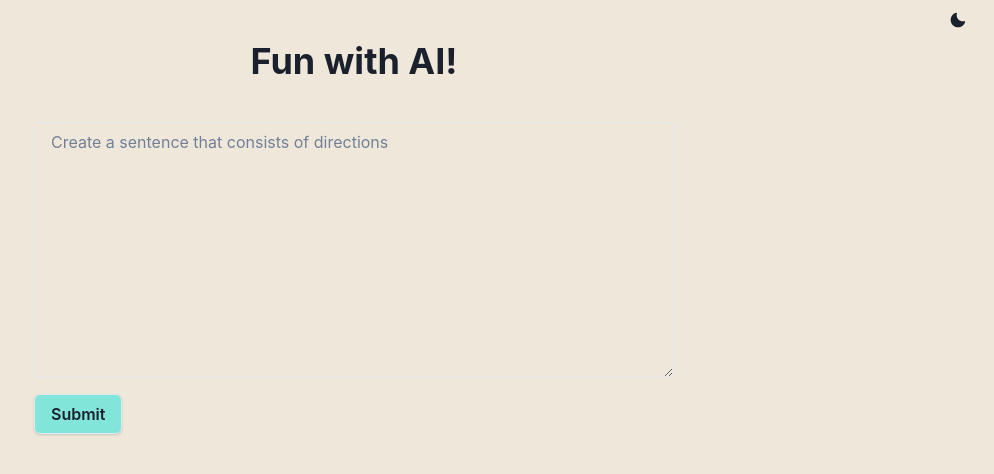
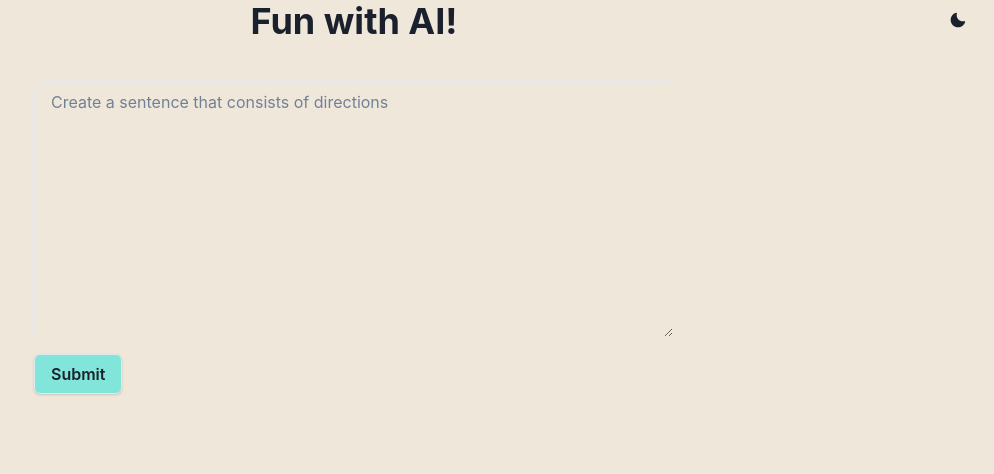
Before and after one commit to Johnnie71/OpenAI, a Next.js app: page / in a window 1280 px wide. Shown: the top 474 px of the page, without its empty margins (286-1280 px from the left). Built offline with nearby package versions, Linux system fonts and the light colour scheme.

Commit message:
toggle button fixed position

```diff
--- a/components/Form/ThemeToggler/ThemeToggle.js
+++ b/components/Form/ThemeToggler/ThemeToggle.js
@@ -10,8 +10,9 @@ const ThemeToggle = () => {
 	const { toggleColorMode } = useColorMode();
 
 	return (
-		<Box flex={1} align="right">
+		<Box mr={10} flex={1} align="right">
 			<IconButton
+				position="fixed"
 				aria-label="Toggle Theme"
 				icon={useColorModeValue(<MoonIcon />, <SunIcon />)}
 				onClick={toggleColorMode}
```
